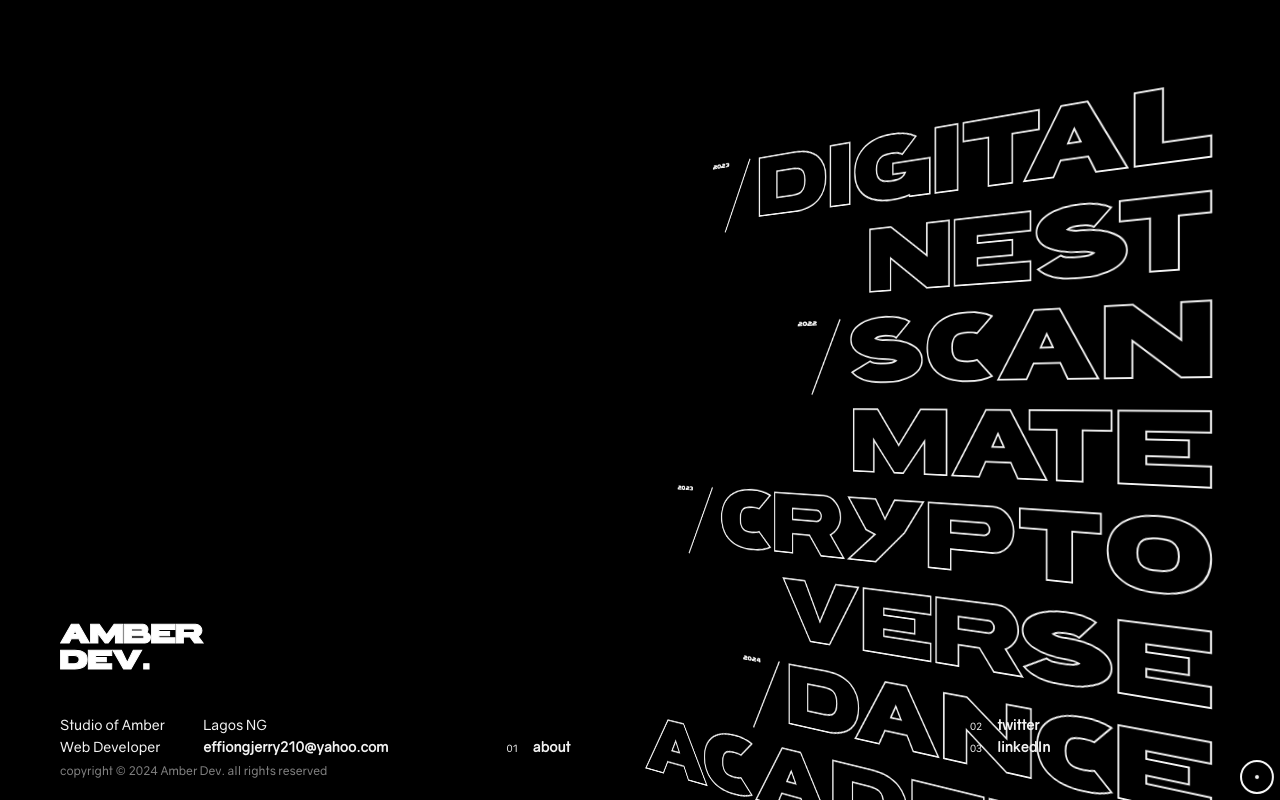
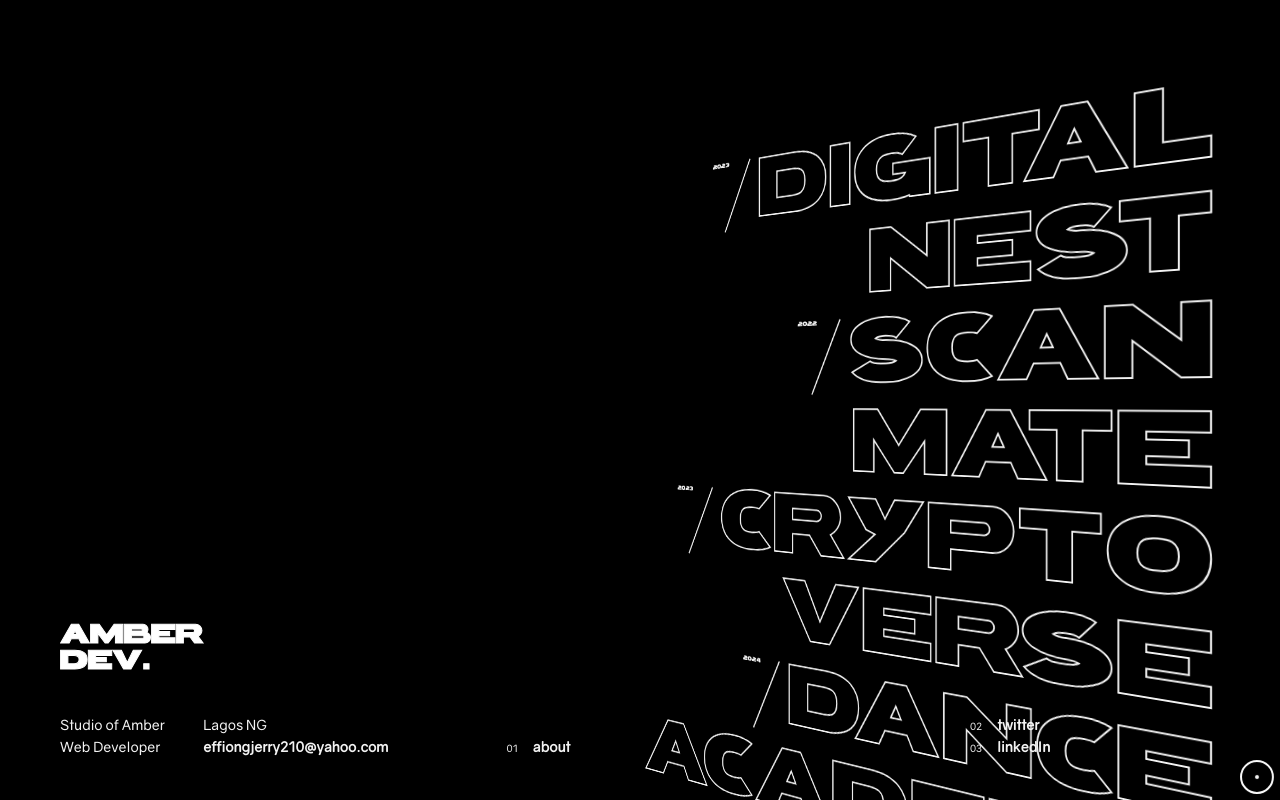
Before and after one commit to Jerry21082-alt/Amber, a Next.js app: page / in a window 1280 px wide. Built offline with nearby package versions, Linux system fonts and the light colour scheme.

Commit message:
initial commit

```diff
--- a/app/global.scss
+++ b/app/global.scss
@@ -89,7 +89,7 @@ body:not(.isMobile) {
   color: $offwhite;
 }
 
-body.night-mode {
+.night-mode {
   .curtain {
     background-color: #000 !important;
   }
@@ -112,8 +112,8 @@ body.night-mode {
   }
 }
 
-body.night-mode,
-body.ultra-mode {
+.night-mode,
+.ultra-mode {
   background-color: #000;
   color: $offwhite;
 
@@ -236,7 +236,7 @@ body.ultra-mode {
   }
 }
 
-body.light-mode {
+.light-mode {
   .color-mode .dot {
     background-color: #000;
   }
@@ -285,7 +285,7 @@ body.light-mode {
   }
 }
 
-body.ultra-mode {
+.ultra-mode {
   background-color: $ultra;
 
   .curtain {
@@ -412,7 +412,7 @@ body.ultra-mode {
   }
 }
 
-body.home-page {
+.home-page {
   .slideUp span {
     animation-delay: 2s;
   }
@@ -432,7 +432,7 @@ body.home-page {
   }
 }
 
-body.ultra-mode .mobile-nav {
+.ultra-mode .mobile-nav {
   border-color: #f2f2f2;
 }
 
--- a/app/projects/[...id]/page.jsx
+++ b/app/projects/[...id]/page.jsx
@@ -1,5 +1,6 @@
 "use client";
 
+import { globalContext } from "@/components/useStateContext/AppContext";
 import { projects } from "@/constants";
 import Image from "next/image";
 import Link from "next/link";
--- a/components/Layout.jsx
+++ b/components/Layout.jsx
@@ -7,6 +7,7 @@ import Nav from "@/components/Nav";
 import Curtain from "@/components/Curtain";
 import { useLocalStorage } from "@/hooks/useLocalStorage";
 import { globalContext } from "./useStateContext/AppContext";
+import { usePathname } from "next/navigation";
 
 export default function Layout({ children }) {
   const [isMounted, setIsMounted] = useState(false);
@@ -20,8 +21,17 @@ export default function Layout({ children }) {
     setIsMounted(true);
   }, []);
 
+
+  const pathname = usePathname();
+
+  useEffect(() => {
+    if (pathname !== "/") {
+      setUiMode("light-mode");
+    } else setUiMode("night-mode");
+  }, [pathname]);
+
   return (
-    <body
+    <section
       className={`home-page ${isMounted ? uiMode : ""} ${
         mobileNavOpen ? "mobileNavOpen" : null
       } ${showAbout ? "aboutShow" : null} ${navTop ? "navTop" : ""}`}
@@ -35,6 +45,6 @@ export default function Layout({ children }) {
         uiMode={uiMode}
       />
       <div>{children}</div>
-    </body>
+    </section>
   );
 }
--- a/styles/core.scss
+++ b/styles/core.scss
@@ -13,7 +13,7 @@ $ultra: #4801ff;
   font-style: normal;
 }
 
-body.home-page {
+.home-page {
   .copyright {
     color: #fff;
     opacity: 0.5;
```
